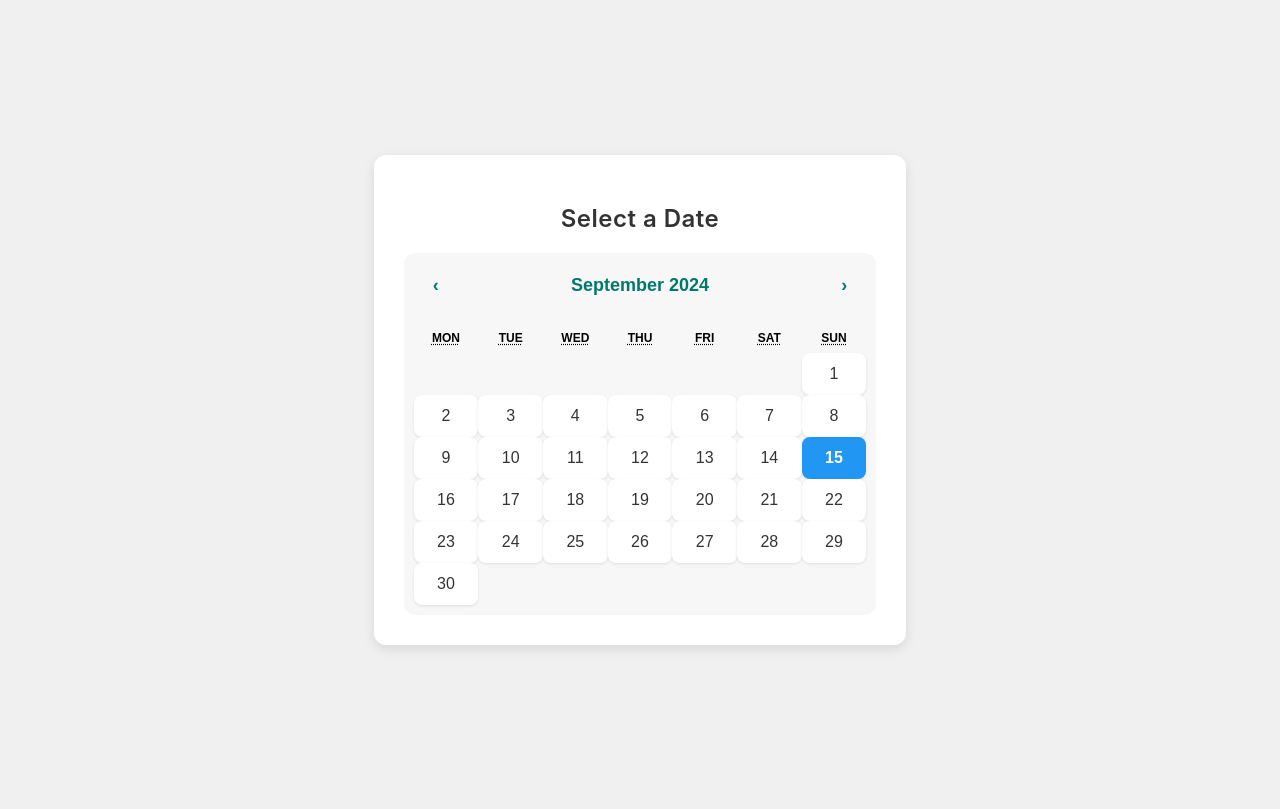
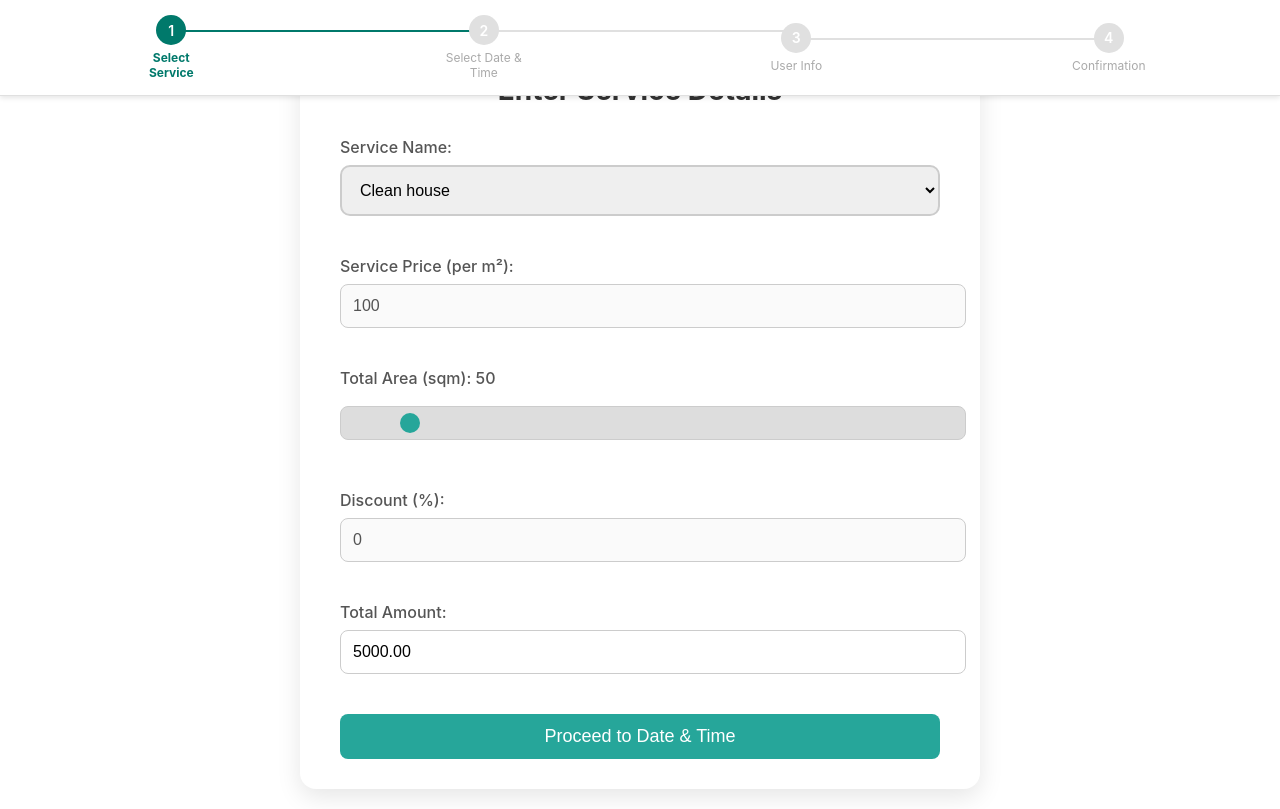
Before and after one commit to baraabd/booking-system, a React (Create React App) app in the folder frontend/: page / in a window 1280 px wide. Built offline with nearby package versions, Linux system fonts and the light colour scheme.

Commit message:
integrate frontend into backend

```diff
--- a/frontend/src/App.jsx
+++ b/frontend/src/App.jsx
@@ -1,83 +1,86 @@
 import React, { useState } from 'react';
+import ProgressBar from './components/ProgressBar';
+import ServiceDetails from './components/ServiceDetails';
 import CalendarComponent from './components/Calendar';
 import TimeSlots from './components/TimeSlots';
 import BookingForm from './components/BookingForm';
-import ServiceDetails from './components/ServiceDetails';
 import BookingConfirmed from './components/Confirmation';
 import './styles.css';
 
 function App() {
+  const [stage, setStage] = useState(1);
+  const [serviceDetails, setServiceDetails] = useState({});
   const [selectedDate, setSelectedDate] = useState(null);
   const [selectedTimeFrom, setSelectedTimeFrom] = useState('');
   const [selectedTimeTo, setSelectedTimeTo] = useState('');
-  const [userDetails, setUserDetails] = useState(null);
-  const [serviceDetails, setServiceDetails] = useState(null);
-  const [stage, setStage] = useState(1);
-  const [discountMessage, setDiscountMessage] = useState('');
-  const [discountApplied, setDiscountApplied] = useState(false); // Track if discount is applied
-  const [discount, setDiscount] = useState(0); // Discount value
+  const [userDetails, setUserDetails] = useState({});
+  const [discount, setDiscount] = useState(0);
 
-  // Calendar date selection handler
+  // Step 1: Handle service selection
+  const handleServiceSelect = (details) => {
+    setServiceDetails(details);
+    setStage(2); // Move to the next step (Calendar)
+  };
+
+  // Step 2: Handle date selection
   const handleDateSelect = (date) => {
     setSelectedDate(date);
-    setStage(2); // Move to TimeSlots after selecting date
   };
 
-  // Time slot selection handler
+  // Step 3: Handle time slot selection
   const handleTimeSelect = (from, to) => {
     setSelectedTimeFrom(from);
     setSelectedTimeTo(to);
-    setStage(3); // Move to BookingForm after selecting time slot
   };
 
-  // Function to check if the user exists in the system
+  // Step 4: Proceed to the user info form after selecting date and time
+  const handleProceedToUserInfo = () => {
+    if (selectedDate && selectedTimeFrom && selectedTimeTo) {
+      setStage(3); // Move to user info form
+    } else {
+      alert('Please select both a date and a time slot.');
+    }
+  };
+
+  // Step 5: Function to check if user exists for discount
   const checkUserExists = async (email) => {
     const query = `
       query {
         checkUserExists(email: "${email}")
       }
     `;
-
     try {
       const response = await fetch('http://localhost:4000/graphql', {
         method: 'POST',
-        headers: {
-          'Content-Type': 'application/json',
-        },
+        headers: { 'Content-Type': 'application/json' },
         body: JSON.stringify({ query }),
       });
-
       const result = await response.json();
-      console.log(result);
-      if (result.data && result.data.checkUserExists !== undefined) {
-        return result.data.checkUserExists;
-      } else {
-        throw new Error('Unexpected response structure');
-      }
+      return result.data?.checkUserExists ?? false;
     } catch (error) {
       console.error('Error checking user:', error);
-      return false; // Return false if any error occurs
+      return false;
     }
   };
 
-  // User details form submission handler
-  const handleProceedToService = async (details) => {
-    const userExists = await checkUserExists(details.email);
-    if (userExists) {
-      setDiscountMessage('Congratulations! You are already in our system and get a 10% discount!');
-      setDiscountApplied(true);
-      setDiscount(10); // Automatically set discount to 10% for returning users
-    } else {
-      setDiscountMessage('');
-      setDiscountApplied(false);
-      setDiscount(0); // Default to 0% discount for new users
-    }
+  // Step 6: Handle user info submission and set the discount
+  const handleUserDetailsSubmit = (details) => {
     setUserDetails(details);
-    setStage(4); // Move to ServiceDetails after form submission
+    setDiscount(details.discount); // Apply discount if user exists
+    setStage(4); // Move to confirmation
   };
 
-  // Function to send the booking information to the backend
-  const saveBookingToBackend = async (bookingDetails) => {
+  // Step 7: Save booking to backend (this also triggers email sending)
+  const saveBookingToBackend = async () => {
+    const bookingDetails = {
+      ...userDetails,
+      ...serviceDetails,
+      bookingDate: selectedDate.toISOString(),
+      bookingStart: selectedTimeFrom,
+      bookingEnd: selectedTimeTo,
+      discount,
+    };
+
     const query = `
       mutation {
         addBooking(
@@ -87,8 +90,8 @@ function App() {
           address: "${bookingDetails.address}",
           postalCode: "${bookingDetails.postalCode}",
           bookingDate: "${bookingDetails.bookingDate}",
-          bookingStart: "${bookingDetails.timeFrom}",
-          bookingEnd: "${bookingDetails.timeTo}",
+          bookingStart: "${bookingDetails.bookingStart}",
+          bookingEnd: "${bookingDetails.bookingEnd}",
           serviceName: "${bookingDetails.serviceName}",
           servicePrice: ${bookingDetails.servicePrice},
           totalArea: ${bookingDetails.totalArea},
@@ -104,58 +107,63 @@ function App() {
     try {
       const response = await fetch('http://localhost:4000/graphql', {
         method: 'POST',
-        headers: {
-          'Content-Type': 'application/json',
-        },
+        headers: { 'Content-Type': 'application/json' },
         body: JSON.stringify({ query }),
       });
 
-      if (!response.ok) {
-        throw new Error('Failed to save booking');
+      if (!response.ok) throw new Error('Failed to save booking');
+      const result = await response.json();
+      if (result.errors) {
+        console.error('GraphQL Errors:', result.errors);
+        return null;
       }
 
-      const result = await response.json();
-      console.log(result); // Handle success here
+      return result.data;
     } catch (error) {
-      console.error('Error:', error);
-      alert('There was an issue saving your booking. Please try again.');
+      console.error('Error saving booking:', error);
+      alert('Error saving your booking. Please try again.');
+      return null;
     }
   };
 
-  // Service details form submission handler
-  const handleConfirmBooking = async (serviceDetails) => {
-    const discountedAmount = serviceDetails.amount - (serviceDetails.amount * (discount / 100)); // Apply discount
-
-    const bookingDetails = {
-      ...userDetails, // Combine user details
-      ...serviceDetails, // Combine service details
-      bookingDate: selectedDate.toISOString(), // Format selected date to ISO string
-      timeFrom: selectedTimeFrom, // Include selected time from
-      timeTo: selectedTimeTo, // Include selected time to
-      discount: discount, // Apply discount
-      amount: discountedAmount.toFixed(2), // Update the final amount with discount
-    };
-
-    setServiceDetails(bookingDetails);
-
-    // Save booking to backend
-    await saveBookingToBackend(bookingDetails);
-
-    setStage(5); // Move to BookingConfirmed (confirmation) stage
+  // Step 8: Confirm booking and apply discount
+  const handleConfirmBooking = async () => {
+    const savedBooking = await saveBookingToBackend();
+    if (savedBooking) {
+      setStage(5); // Move to booking confirmation screen
+    }
   };
 
   return (
-    <div>
-      {stage === 1 && <CalendarComponent onDateSelect={handleDateSelect} />}
-      {stage === 2 && <TimeSlots onTimeSelect={handleTimeSelect} />}
-      {stage === 3 && (
+    <div className="app-container">
+      <ProgressBar currentStage={stage} />
+
+      {stage === 1 && <ServiceDetails onProceedToUser={handleServiceSelect} />}
+
+      {stage === 2 && (
         <>
-          {discountMessage && <p>{discountMessage}</p>} {/* Show discount message if applicable */}
-          <BookingForm onProceedToService={handleProceedToService} />
+          <CalendarComponent onDateSelect={handleDateSelect} />
+          <TimeSlots onTimeSelect={handleTimeSelect} />
+          <button onClick={handleProceedToUserInfo} className="confirm-button">
+            Proceed to User Info
+          </button>
         </>
       )}
-      {stage === 4 && <ServiceDetails discount={discount} onConfirmBooking={handleConfirmBooking} />}
-      {stage === 5 && <BookingConfirmed bookingDetails={serviceDetails} />}
+      {stage === 3 && (
+        <BookingForm
+          onConfirmBooking={handleUserDetailsSubmit}  // Fixed prop name
+          checkUserExists={checkUserExists}
+          discount={discount}
+        />
+      )}
+      {stage === 4 && (
+        <>
+          <BookingConfirmed bookingDetails={{ ...userDetails, ...serviceDetails, bookingDate: selectedDate, timeFrom: selectedTimeFrom, timeTo: selectedTimeTo }} />
+          <button onClick={handleConfirmBooking} className="confirm-button">
+            Confirm Booking
+          </button>
+        </>
+      )}
     </div>
   );
 }
--- a/frontend/src/BookingForm.css
+++ b/frontend/src/BookingForm.css
@@ -3,8 +3,11 @@
   padding: 20px 30px;
   border-radius: 10px;
   box-shadow: 0 4px 12px rgba(0, 0, 0, 0.1);
-    max-width: 600px;
+  max-width: 85%;
   margin: 0 auto;
+  position: relative;
+  top: 80px; /* To ensure space for the progress bar */
+  transition: all 0.3s ease-in-out;
 }
 
 .form-title {
@@ -26,7 +29,7 @@
 }
 
 .form-group input {
-    width: 100%;
+  width: 95%;
   padding: 12px;
   font-size: 16px;
   border: 1px solid #ccc;
@@ -61,6 +64,11 @@
 @media screen and (max-width: 600px) {
   .booking-form-container {
       padding: 15px;
+      top: 60px;
+  }
+
+  booking-form-container {
+    max-width: 85%;
   }
 
   .form-title {
@@ -70,6 +78,7 @@
   .form-group input {
       font-size: 14px;
       padding: 10px;
+      width: 95%;
   }
 
   .confirm-button {
--- /dev/null
+++ b/frontend/src/ProgressBar.css
@@ -0,0 +1,104 @@
+.progress-bar-container {
+    display: flex;
+    justify-content: space-between;
+    align-items: center;
+    position: fixed;
+    top: 0;
+    left: 0;
+    right: 0;
+    background-color: #ffffff;
+    padding: 15px;
+    box-shadow: 0 2px 5px rgba(0, 0, 0, 0.1);
+    z-index: 100;
+    border-bottom: 1px solid #e0e0e0;
+  }
+
+  /* Basic progress step styles */
+  .progress-step {
+    display: flex;
+    flex-direction: column;
+    align-items: center;
+    flex: 1;
+    color: #aaa;
+    position: relative;
+  }
+
+  .progress-step.active {
+    color: #00796b;
+    font-weight: bold;
+  }
+
+  .step-number {
+    display: flex;
+    justify-content: center;
+    align-items: center;
+    width: 30px;
+    height: 30px;
+    border-radius: 50%;
+    background-color: #e0e0e0;
+    color: #fff;
+    margin-bottom: 5px;
+    font-size: 14px;
+    font-weight: 600;
+  }
+
+  .progress-step.active .step-number {
+    background-color: #00796b;
+    color: white;
+  }
+
+  /* Line between steps */
+  .progress-step::after {
+    content: '';
+    position: absolute;
+    top: 15px;
+    right: -50%;
+    width: 100%;
+    height: 2px;
+    background-color: #e0e0e0;
+    z-index: -1;
+  }
+
+  .progress-step.active::after {
+    background-color: #00796b;
+  }
+
+  /* Remove the last line after the final step */
+  .progress-step:last-child::after {
+    display: none;
+  }
+
+  /* Label under the step number */
+  .step-label {
+    font-size: 12px;
+    text-align: center;
+    max-width: 80px;
+  }
+
+  /* Mobile Responsiveness */
+  @media (max-width: 768px) {
+    .progress-bar-container {
+      flex-direction: row;
+      overflow-x: auto;
+      white-space: nowrap;
+    }
+
+    .progress-step {
+      flex-direction: row;
+      align-items: center;
+      justify-content: flex-start;
+      flex: none;
+      margin-right: 10px;
+    }
+
+    .step-number {
+      width: 25px;
+      height: 25px;
+      font-size: 12px;
+    }
+
+    .step-label {
+      font-size: 10px;
+      margin-left: 8px;
+    }
+  }
--- a/frontend/src/components/BookingForm.jsx
+++ b/frontend/src/components/BookingForm.jsx
@@ -1,24 +1,49 @@
 import React, { useState } from 'react';
 import '../BookingForm.css';
 
-function BookingForm({ onProceedToService }) {
+function BookingForm({ discount: initialDiscount, onConfirmBooking, checkUserExists }) {
   const [name, setName] = useState('');
   const [email, setEmail] = useState('');
   const [phone, setPhone] = useState('');
   const [address, setAddress] = useState('');
   const [postalCode, setPostalCode] = useState('');
+  const [discountMessage, setDiscountMessage] = useState('');
+  const [appliedDiscount, setAppliedDiscount] = useState(initialDiscount || 0);
 
-  const handleProceedToService = (e) => {
+  const handleEmailChange = async (e) => {
+    const emailValue = e.target.value;
+    setEmail(emailValue);
+
+    if (emailValue) {
+      const userExists = await checkUserExists(emailValue);
+      if (userExists) {
+        setDiscountMessage('Congratulations! You are already in our system and get a 10% discount!');
+        setAppliedDiscount(10);
+      } else {
+        setDiscountMessage('');
+        setAppliedDiscount(0);
+      }
+    }
+  };
+
+  const handleSubmit = (e) => {
     e.preventDefault();
-    const userDetails = { name, email, phone, address, postalCode };
-    onProceedToService(userDetails);
+    onConfirmBooking({
+      name,
+      email,
+      phone,
+      address,
+      postalCode,
+      discountMessage,
+      discount: parseFloat(appliedDiscount),
+    });
   };
 
   return (
     <div className="booking-form-container">
       <h2 className="form-title">Enter Your Details</h2>
 
-      <form onSubmit={handleProceedToService} className="booking-form">
+      <form onSubmit={handleSubmit} className="booking-form">
         <div className="form-group">
           <label>Name:</label>
           <input
@@ -35,10 +60,11 @@ function BookingForm({ onProceedToService }) {
           <input
             type="email"
             value={email}
-            onChange={(e) => setEmail(e.target.value)}
+            onChange={handleEmailChange}
             placeholder="Enter your email"
             required
           />
+          {discountMessage && <p>{discountMessage}</p>}
         </div>
 
         <div className="form-group">
@@ -74,9 +100,7 @@ function BookingForm({ onProceedToService }) {
           />
         </div>
 
-        <button type="submit" className="confirm-button">
-          Proceed to Service Details
-        </button>
+        <button type="submit" className="confirm-button">Confirm booking</button>
       </form>
     </div>
   );
--- a/frontend/src/components/Confirmation.jsx
+++ b/frontend/src/components/Confirmation.jsx
@@ -1,82 +1,57 @@
 import React from 'react';
-import '../Confirmation.css';  // Import the global styles
+import '../Confirmation.css';  // Ensure this file exists for styling
 
 function BookingConfirmed({ bookingDetails }) {
-  const { name, email, phone, address, postalCode, serviceName, servicePrice, totalArea, discount, amount, date, timeFrom, timeTo } = bookingDetails;
+  const {
+    name,
+    email,
+    phone,
+    address,
+    postalCode,
+    bookingDate,
+    timeFrom,
+    timeTo,
+    serviceName,
+    servicePrice,
+    totalArea,
+    discount,
+    amount,
+  } = bookingDetails || {};
+
+  const formattedDate = bookingDate
+    ? new Date(bookingDate).toLocaleDateString('en-GB', {
+        year: 'numeric',
+        month: 'long',
+        day: 'numeric',
+      })
+    : 'No Date';
+
+  // Redirect user to website or home page
+  const handleGoToWebsite = () => {
+    window.location.href = '/';  // Change this to your desired URL
+  };
 
   return (
     <div className="booking-confirmed-container">
       <h2>Booking Confirmed</h2>
-      <p>Thank you for booking with us, {name}!</p>
-
+      <p>Thank you for booking with us, {name || 'N/A'}!</p>
       <div className="booking-info">
-        {/* User Information */}
-        <div className="booking-row">
-          <span className="booking-label">Name:</span>
-          <span className="booking-value">{name}</span>
-        </div>
-
-        <div className="booking-row">
-          <span className="booking-label">Email:</span>
-          <span className="booking-value">{email}</span>
-        </div>
-
-        <div className="booking-row">
-          <span className="booking-label">Phone:</span>
-          <span className="booking-value">{phone}</span>
-        </div>
-
-        <div className="booking-row">
-          <span className="booking-label">Address:</span>
-          <span className="booking-value">{address}</span>
-        </div>
-
-        <div className="booking-row">
-          <span className="booking-label">Postal Code:</span>
-          <span className="booking-value">{postalCode}</span>
-        </div>
-
-        {/* Date and Time */}
-        <div className="booking-row">
-          <span className="booking-label">Date:</span>
-          <span className="booking-value">{new Date(date).toLocaleDateString()}</span>
-        </div>
-
-        <div className="booking-row">
-          <span className="booking-label">Time Slot:</span>
-          <span className="booking-value">{timeFrom} - {timeTo}</span>
-        </div>
-
-        {/* Service Information */}
-        <div className="booking-row">
-          <span className="booking-label">Service Name:</span>
-          <span className="booking-value">{serviceName}</span>
-        </div>
-
-        <div className="booking-row">
-          <span className="booking-label">Service Price (per m²):</span>
-          <span className="booking-value">${servicePrice}</span>
-        </div>
-
-        <div className="booking-row">
-          <span className="booking-label">Total Area (sqm):</span>
-          <span className="booking-value">{totalArea} m²</span>
-        </div>
-
-        <div className="booking-row">
-          <span className="booking-label">Discount:</span>
-          <span className="booking-value">{discount}%</span>
-        </div>
-
-        <div className="booking-row">
-          <span className="booking-label">Total Amount:</span>
-          <span className="booking-value">${amount}</span>
-        </div>
+        <div className="booking-row"><span className="booking-label">Name:</span> <span className="booking-value">{name || 'N/A'}</span></div>
+        <div className="booking-row"><span className="booking-label">Email:</span> <span className="booking-value">{email || 'N/A'}</span></div>
+        <div className="booking-row"><span className="booking-label">Phone:</span> <span className="booking-value">{phone || 'N/A'}</span></div>
+        <div className="booking-row"><span className="booking-label">Address:</span> <span className="booking-value">{address || 'N/A'}</span></div>
+        <div className="booking-row"><span className="booking-label">Postal Code:</span> <span className="booking-value">{postalCode || 'N/A'}</span></div>
+        <div className="booking-row"><span className="booking-label">Date:</span> <span className="booking-value">{formattedDate}</span></div>
+        <div className="booking-row"><span className="booking-label">Time Slot:</span> <span className="booking-value">{timeFrom || 'N/A'} - {timeTo || 'N/A'}</span></div>
+        <div className="booking-row"><span className="booking-label">Service Name:</span> <span className="booking-value">{serviceName || 'N/A'}</span></div>
+        <div className="booking-row"><span className="booking-label">Service Price (per m²):</span> <span className="booking-value">${servicePrice || 'N/A'}</span></div>
+        <div className="booking-row"><span className="booking-label">Total Area (sqm):</span> <span className="booking-value">{totalArea || 'N/A'} m²</span></div>
+        <div className="booking-row"><span className="booking-label">Discount:</span> <span className="booking-value">{discount || 0}%</span></div>
+        <div className="booking-row"><span className="booking-label">Total Amount:</span> <span className="booking-value">${amount || 'N/A'}</span></div>
       </div>
-
-      <div className="booking-footer">
-        <p>We look forward to providing you with excellent service!</p>
-      </div>
+      <button onClick={handleGoToWebsite} className="confirm-button">
+        Go to Website
+      </button>
     </div>
   );
 }
--- /dev/null
+++ b/frontend/src/components/ProgressBar.jsx
@@ -0,0 +1,24 @@
+import React from 'react';
+import '../ProgressBar.css';  // Import the CSS for styling
+
+const ProgressBar = ({ currentStage }) => {
+  const stages = [
+    { label: "Select Service", stage: 1 },
+    { label: "Select Date & Time", stage: 2 },
+    { label: "User Info", stage: 3 },
+    { label: "Confirmation", stage: 4 }
+  ];
+
+  return (
+    <div className="progress-bar-container">
+      {stages.map((step, index) => (
+        <div key={index} className={`progress-step ${currentStage >= step.stage ? 'active' : ''}`}>
+          <span className="step-number">{index + 1}</span>
+          <span className="step-label">{step.label}</span>
+        </div>
+      ))}
+    </div>
+  );
+};
+
+export default ProgressBar;
--- a/frontend/src/components/ServiceDetails.jsx
+++ b/frontend/src/components/ServiceDetails.jsx
@@ -8,17 +8,17 @@ const services = [
   { name: 'Clean and move', price: 1500 },
 ];
 
-function ServiceDetails({ discount: initialDiscount, onConfirmBooking }) {
+function ServiceDetails({ onProceedToUser, discount: initialDiscount }) {
   const [selectedService, setSelectedService] = useState(services[0].name);
   const [servicePrice, setServicePrice] = useState(services[0].price);
   const [totalArea, setTotalArea] = useState(50); // Default value for slider
-  const [discount, setDiscount] = useState(initialDiscount); // Use the passed discount
+  const [discount, setDiscount] = useState(initialDiscount || 0); // Use the passed discount
   const [amount, setAmount] = useState(0);
 
   useEffect(() => {
     const area = parseFloat(totalArea) || 0;
     const priceBeforeDiscount = area * servicePrice;
-    const discountValue = priceBeforeDiscount * (parseFloat(discount) / 100) || 0;
+    const discountValue = priceBeforeDiscount * (discount / 100);
     const finalAmount = priceBeforeDiscount - discountValue;
     setAmount(finalAmount.toFixed(2));
   }, [servicePrice, totalArea, discount]);
@@ -31,13 +31,8 @@ function ServiceDetails({ discount: initialDiscount, onConfirmBooking }) {
 
   const handleSubmit = (e) => {
     e.preventDefault();
-    onConfirmBooking({
-      serviceName: selectedService,
-      servicePrice,
-      totalArea: parseFloat(totalArea),
-      discount: parseFloat(discount),
-      amount: parseFloat(amount),
-    });
+    const serviceDetails = { selectedService, servicePrice, totalArea, discount, amount };
+    onProceedToUser(serviceDetails);
   };
 
   return (
@@ -84,7 +79,6 @@ function ServiceDetails({ discount: initialDiscount, onConfirmBooking }) {
             max="10"
             value={discount}
             disabled
-            onChange={(e) => setDiscount(e.target.value)}
           />
         </div>
 
@@ -97,7 +91,7 @@ function ServiceDetails({ discount: initialDiscount, onConfirmBooking }) {
           />
         </div>
 
-        <button type="submit" className="confirm-button">Confirm Booking</button>
+        <button type="submit" className="confirm-button">Proceed to Date & Time</button>
       </form>
     </div>
   );
--- a/frontend/src/timeSlott.css
+++ b/frontend/src/timeSlott.css
@@ -1,30 +1,15 @@
-/* Add these styles to center the entire block on the screen */
-html, body {
-  height: 100%;
-  width: 100%;
-  margin: 0;
-  display: flex;
-  justify-content: center;
-  align-items: center;
-  background-color: #f0f0f0; /* Optional background color for contrast */
-}
-
-.slott-continer {
-  width: 600px;
-    height: 200px;
-}
-
-/* Time slots container styling */
 .time-slots-container {
   text-align: center;
   padding: 20px;
   background-color: #ffffff;
   border-radius: 12px;
   max-width: 600px;
-  width: 100%; /* Ensure it scales for different screen sizes */
-  margin: 0 auto; /* Center horizontally when space allows */
+  width: 85%;
+  margin: 0 auto;
   box-shadow: 0 4px 12px rgba(0, 0, 0, 0.1);
   transition: all 0.3s ease-in-out;
+  position: relative;
+  top: 80px;
 }
 
 .time-slots-container h2 {
@@ -34,7 +19,6 @@ html, body {
   font-weight: 600;
 }
 
-/* Display the selected time range */
 .time-range-display {
   display: flex;
   justify-content: space-between;
@@ -44,7 +28,6 @@ html, body {
   font-weight: 500;
 }
 
-/* Time slider */
 .time-slider {
   width: 100%;
   height: 6px;
@@ -76,7 +59,6 @@ html, body {
   transform: scale(1.1);
 }
 
-/* Confirm button styling */
 .confirm-time-button {
   background-color: #00796b;
   color: #ffffff;
@@ -107,7 +89,6 @@ html, body {
   animation: fadeIn 0.5s ease-in-out;
 }
 
-/* Fade-in animation for the confirmation message */
 @keyframes fadeIn {
   from {
       opacity: 0;
@@ -121,7 +102,8 @@ html, body {
 @media screen and (max-width: 600px) {
   .time-slots-container {
       padding: 15px;
-    max-width: 100%;
+      max-width: 85%;
+      top: 60px;
   }
 
   .time-slots-container h2 {
```
Also changed, not shown: frontend/src/Confirmation.css (+5 -2 lines), frontend/src/components/TimeSlots.jsx (+5 -27 lines), 2 other files (tests, documents, lock files or other folders). Lines whose indentation alone changed are shown as unchanged.
